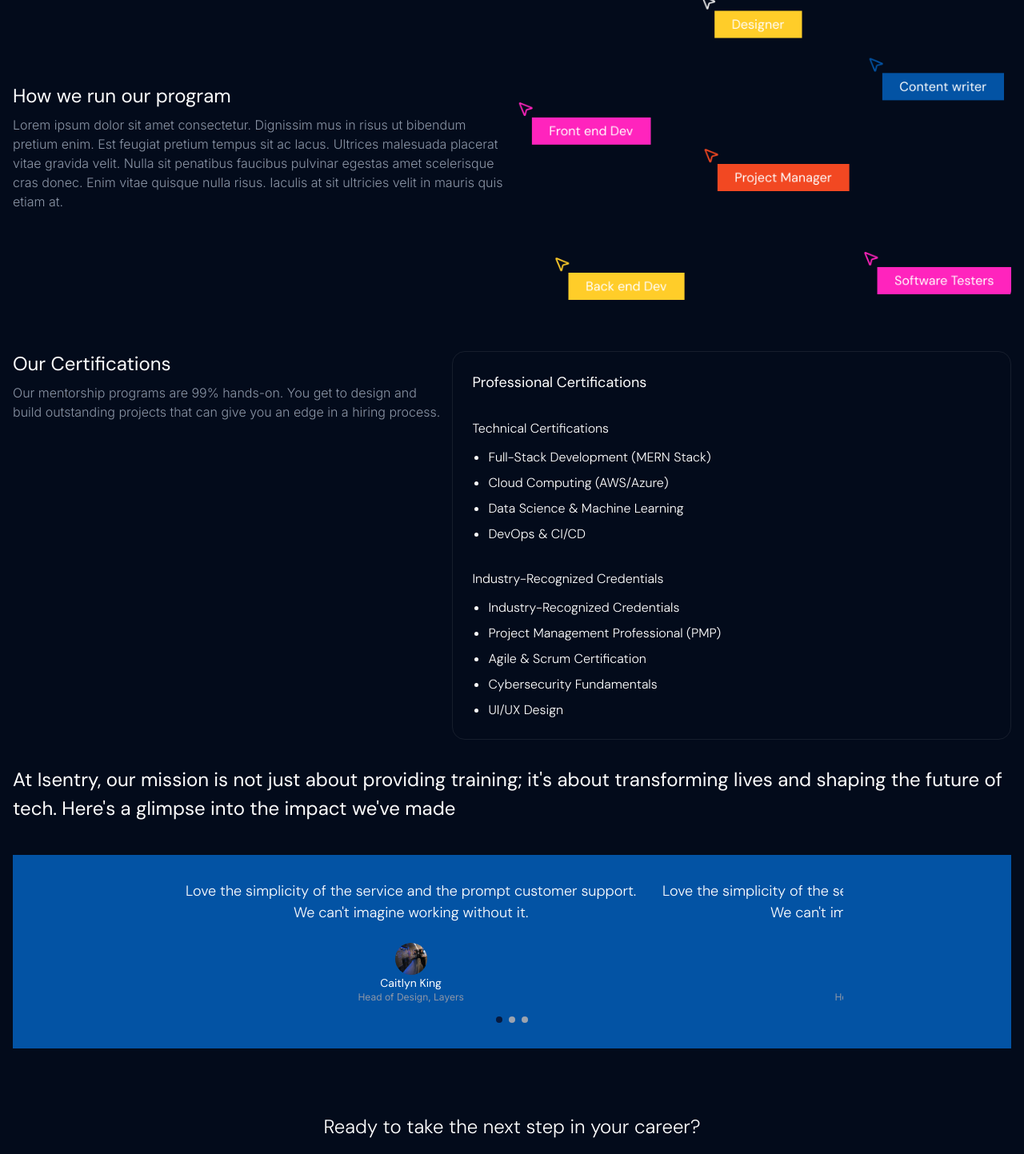
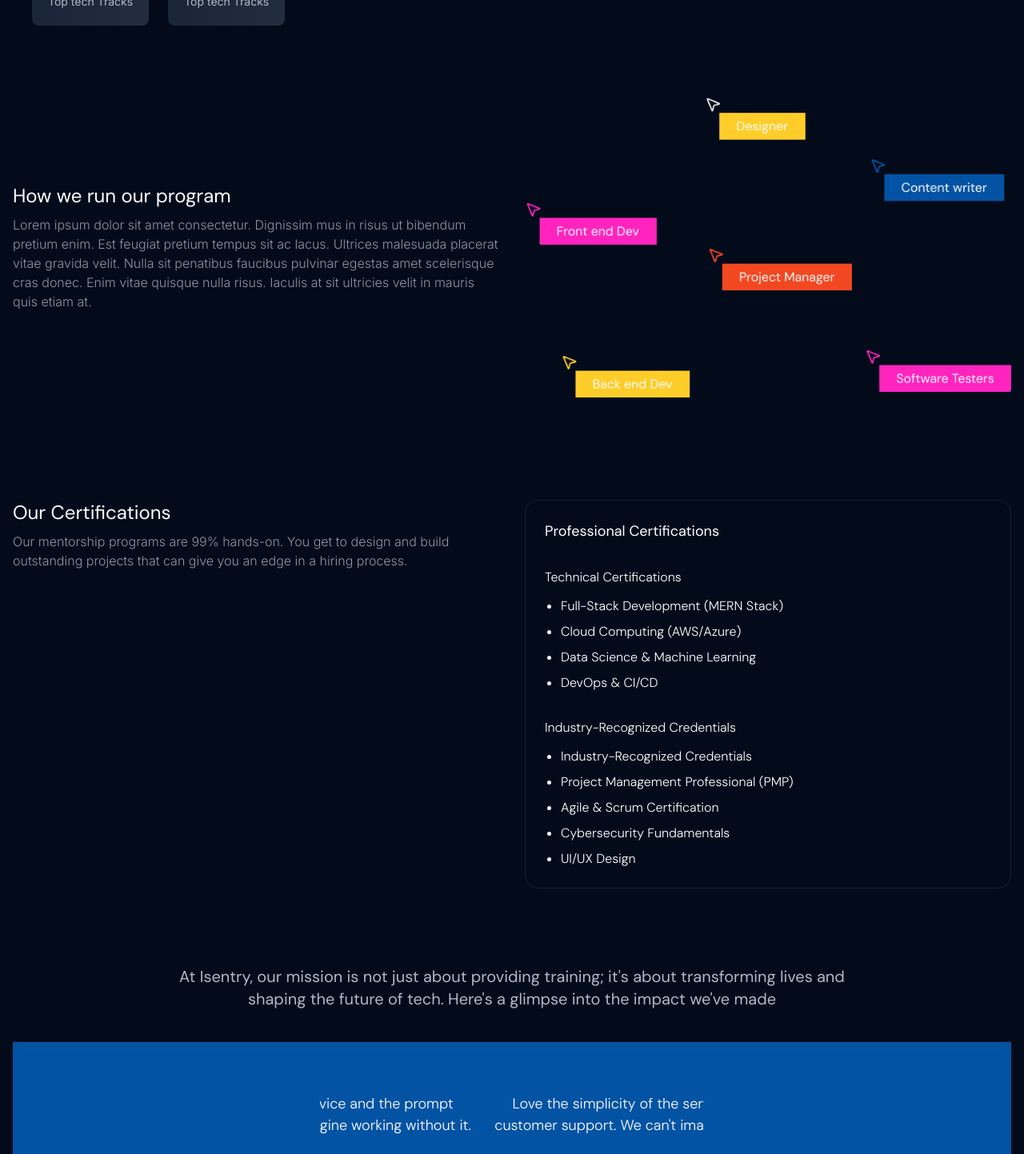
Before and after one commit to i-sentry/i-sentry-platform, a Next.js app: page /internship in a window 1280 px wide. Shown: the part 920-2363 px from the top of the page at 80% size. Built offline with nearby package versions, Linux system fonts and the light colour scheme.

Commit message:
Internship Completed

```diff
--- a/app/internship/page.tsx
+++ b/app/internship/page.tsx
@@ -33,7 +33,8 @@ const Internship = () => {
         </div>
       </section>
 
-      <div className="wrapper lg:grid lg:grid-cols-2 lg:justify-between lg:gap-3">
+      {/*  */}
+      <div className="wrapper py-16 lg:grid lg:grid-cols-2 lg:items-center lg:justify-between lg:gap-8">
         <figure className="relative">
           <Image
             src={InternImage}
@@ -41,7 +42,7 @@ const Internship = () => {
             className="rounded-xl object-cover object-center md:h-[300px]"
           />
 
-          <div className="absolute bottom-2 left-2 flex gap-6">
+          <div className="absolute bottom-2 left-2 flex gap-6 lg:-bottom-10 lg:left-6">
             <div className="rounded-[8px] bg-intern p-5">
               <h3 className="text-4xl font-semibold text-white">10+</h3>
               <p className="mt-2 text-sm text-primary-100">Top tech Tracks</p>
@@ -68,7 +69,8 @@ const Internship = () => {
         </div>
       </div>
 
-      <div className="wrapper mt-8 md:my-16 md:grid md:grid-cols-2 md:items-center md:justify-between md:gap-3">
+      {/*  */}
+      <div className="wrapper mt-8 md:my-16 md:grid md:grid-cols-2 md:items-center md:justify-between md:gap-3 lg:gap-8">
         <div className="text-center md:text-left">
           <h3 className="mb-2 text-2xl text-white">How we run our program</h3>
           <p className="text-base font-light leading-normal text-primary-200">
@@ -85,7 +87,8 @@ const Internship = () => {
         </div>
       </div>
 
-      <div className="wrapper mt-8 md:grid md:grid-cols-[1fr_1.3fr] md:justify-between md:gap-3">
+      {/*  */}
+      <div className="wrapper py-16 lg:grid lg:grid-cols-2 lg:justify-between lg:gap-8">
         <div className="">
           <h3 className="mb-2 text-2xl text-white">Our Certifications</h3>
           <p className="text-base font-light leading-normal text-primary-200">
@@ -94,7 +97,7 @@ const Internship = () => {
             process.
           </p>
         </div>
-        <div className="mt-6 rounded-2xl border border-[#F4F4F414] p-6 md:mt-0">
+        <div className="mt-6 rounded-2xl border border-[#F4F4F414] p-6 lg:mt-0">
           <h3 className="mb-8 text-lg text-white">
             Professional Certifications
           </h3>
@@ -125,8 +128,9 @@ const Internship = () => {
         </div>
       </div>
 
+      {/*  */}
       <section className="wrapper mt-8">
-        <p className="font-dm-sans text-2xl font-normal leading-normal text-white">
+        <p className="font-dm-sans text-2xl font-normal leading-normal text-white lg:mx-auto lg:max-w-4xl lg:text-center lg:text-xl lg:text-primary-100">
           At Isentry, our mission is not just about providing training;
           it&apos;s about transforming lives and shaping the future of tech.
           Here&apos;s a glimpse into the impact we&apos;ve made
@@ -163,8 +167,9 @@ const Internship = () => {
 
       {/* CTAT */}
       <section className="wrapper flex flex-col items-center py-20">
-        <h3 className="text-balance text-center text-2xl font-light leading-normal text-white">
-          Ready to take the next step in your career?
+        <h3 className="text-balance text-center text-2xl font-medium leading-normal text-white md:text-wrap md:text-4xl md:leading-tight">
+          Ready to take the next step in <br className="hidden md:block" /> your
+          career?
         </h3>
 
         <Link href="/internship/enroll">
--- a/components/internship-comps/carousel.tsx
+++ b/components/internship-comps/carousel.tsx
@@ -17,16 +17,16 @@ interface CarouselProps {
 const Carousel: React.FC<CarouselProps> = ({ reviews, interval = 3000 }) => {
   const [activeIndex, setActiveIndex] = useState(0);
 
-  // // Autoplay effect
-  // useEffect(() => {
-  //   const autoPlay = setInterval(() => {
-  //     setActiveIndex((prevIndex) =>
-  //       prevIndex === reviews.length - 1 ? 0 : prevIndex + 1,
-  //     );
-  //   }, interval);
+  // Autoplay effect
+  useEffect(() => {
+    const autoPlay = setInterval(() => {
+      setActiveIndex((prevIndex) =>
+        prevIndex === reviews.length - 1 ? 0 : prevIndex + 1,
+      );
+    }, interval);
 
-  //   return () => clearInterval(autoPlay); // Clean up on component unmount
-  // }, [reviews.length, interval]);
+    return () => clearInterval(autoPlay);
+  }, [reviews.length, interval]);
 
   // Manual slide change
   const goToSlide = (index: number) => {
@@ -34,15 +34,15 @@ const Carousel: React.FC<CarouselProps> = ({ reviews, interval = 3000 }) => {
   };
 
   return (
-    <div className="mt-10 bg-secondary-500 p-8">
-      <div className="no-scrollbar mx-auto w-[70%] overflow-hidden">
-        <div className="flex w-max space-x-5 transition-transform duration-500">
+    <div className="mt-10 bg-secondary-500 p-4 py-16">
+      <div className="relative mx-auto h-[12rem] max-w-[30rem] overflow-hidden no-scrollbar">
         {reviews.map((item, index) => (
           <div
             key={index}
-              className="max-w-xl"
+            className="absolute top-0 w-full"
             style={{
-                transform: `translateX(-${activeIndex * 100}%)`, // Shift based on the active index
+              transform: `translateX(${(index - activeIndex) * 100}%)`,
+              transition: "transform 1s",
             }}
           >
             <h3 className="text-center text-lg font-light leading-normal text-white">
@@ -74,7 +74,6 @@ const Carousel: React.FC<CarouselProps> = ({ reviews, interval = 3000 }) => {
         ))}
       </div>
     </div>
-    </div>
   );
 };
 
```
Lines whose indentation alone changed are shown as unchanged.
